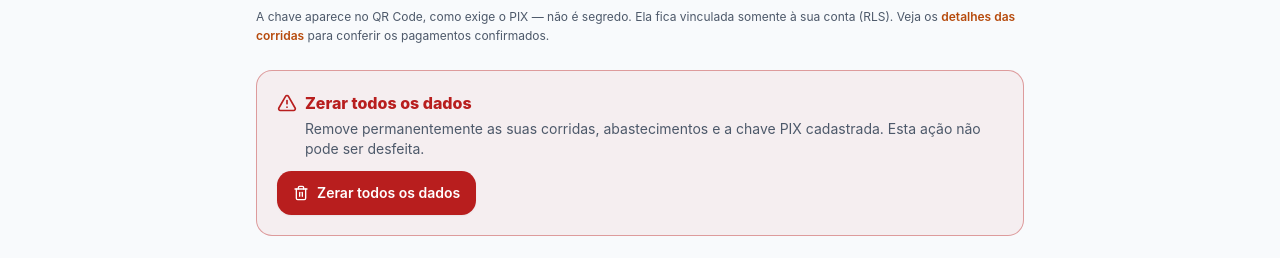
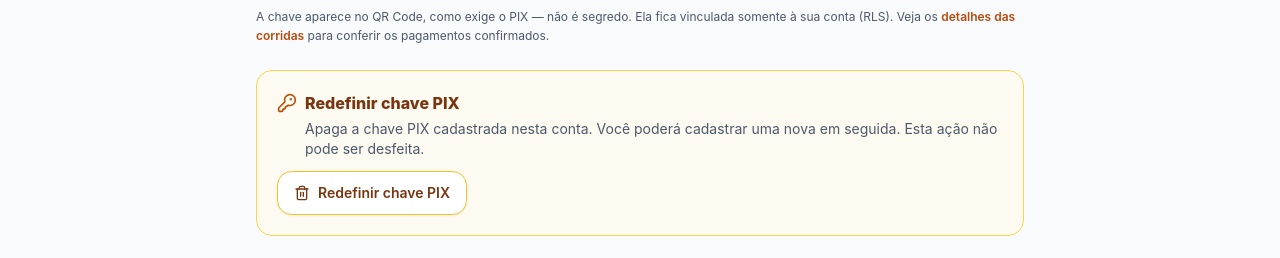
Before and after one commit to amaduqueu-art/rotalucro, a Next.js app: page /configuracoes in a window 1280 px wide. Shown: the part 971-1229 px from the top of the page. Built offline with nearby package versions, Linux system fonts and the light colour scheme; no server answers.

Commit message:
Adiciona botao para redefinir chave PIX com confirmacao

```diff
--- a/src/app/(app)/configuracoes/page.tsx
+++ b/src/app/(app)/configuracoes/page.tsx
@@ -2,6 +2,7 @@ import type { Metadata } from 'next';
 
 import { DataResetCard } from '@/components/data-reset-card';
 import { DriverPixForm } from '@/components/driver-pix-form';
+import { PixResetCard } from '@/components/pix-reset-card';
 
 export const metadata: Metadata = {
   title: 'Configurações',
@@ -22,6 +23,8 @@ export default function ConfiguracoesPage() {
       </header>
       <DriverPixForm />
 
+      <PixResetCard />
+
       <DataResetCard />
     </div>
   );
--- /dev/null
+++ b/src/components/pix-reset-card.tsx
@@ -0,0 +1,116 @@
+'use client';
+
+import { AlertTriangle, KeyRound, Loader2, Trash2 } from 'lucide-react';
+import { useState } from 'react';
+import { toast } from 'sonner';
+
+import { Button } from '@/components/ui/button';
+import { createClient } from '@/lib/supabase/client';
+import { getErrorMessage } from '@/lib/utils';
+
+/**
+ * Redefine (apaga) a chave PIX cadastrada pelo motorista logado.
+ * Ação com confirmação em dois toques.
+ */
+export function PixResetCard() {
+  const [confirming, setConfirming] = useState(false);
+  const [resetting, setResetting] = useState(false);
+
+  async function handleReset() {
+    if (!confirming) {
+      setConfirming(true);
+      return;
+    }
+
+    setResetting(true);
+    try {
+      const supabase = createClient();
+      const {
+        data: { user },
+      } = await supabase.auth.getUser();
+
+      if (!user) {
+        throw new Error('Sua sessão expirou. Entre novamente.');
+      }
+
+      const { error } = await supabase
+        .from('driver_profiles')
+        .delete()
+        .eq('user_id', user.id);
+      if (error) throw error;
+
+      toast.success('Chave PIX redefinida', {
+        description: 'Cadastre uma nova chave em Configurações quando quiser.',
+      });
+      setConfirming(false);
+
+      if (typeof window !== 'undefined') {
+        window.location.reload();
+      }
+    } catch (error) {
+      toast.error('Não foi possível redefinir a chave PIX', {
+        description: getErrorMessage(error, 'Tente novamente em instantes.'),
+      });
+      setConfirming(false);
+    } finally {
+      setResetting(false);
+    }
+  }
+
+  return (
+    <div className="space-y-3 rounded-2xl border border-amber-300 bg-amber-50/60 p-5 dark:border-amber-700/60 dark:bg-amber-950/30">
+      <div className="flex items-start gap-2">
+        <KeyRound
+          className="mt-0.5 size-5 shrink-0 text-amber-700 dark:text-amber-300"
+          aria-hidden="true"
+        />
+        <div className="space-y-1">
+          <h2 className="text-base font-extrabold text-amber-900 dark:text-amber-100">
+            Redefinir chave PIX
+          </h2>
+          <p className="text-sm text-muted-foreground">
+            Apaga a chave PIX cadastrada nesta conta. Você poderá cadastrar uma
+            nova em seguida. Esta ação não pode ser desfeita.
+          </p>
+        </div>
+      </div>
+
+      {confirming && (
+        <p className="rounded-lg border border-amber-400 bg-amber-100 p-3 text-sm font-semibold text-amber-950 dark:border-amber-600 dark:bg-amber-900/40 dark:text-amber-100">
+          Tem certeza? Clique novamente para confirmar a redefinição da chave
+          PIX.
+        </p>
+      )}
+
+      <Button
+        type="button"
+        variant="outline"
+        onClick={() => void handleReset()}
+        disabled={resetting}
+        className="border-amber-400 text-amber-900 hover:bg-amber-100 dark:border-amber-600 dark:text-amber-100 dark:hover:bg-amber-900/40"
+      >
+        {resetting ? (
+          <Loader2 className="animate-spin" aria-hidden="true" />
+        ) : (
+          <Trash2 aria-hidden="true" />
+        )}
+        {resetting
+          ? 'Redefinindo...'
+          : confirming
+            ? 'Confirmar redefinição'
+            : 'Redefinir chave PIX'}
+      </Button>
+
+      {confirming && !resetting && (
+        <Button
+          type="button"
+          variant="ghost"
+          size="sm"
+          onClick={() => setConfirming(false)}
+        >
+          Cancelar
+        </Button>
+      )}
+    </div>
+  );
+}
```
